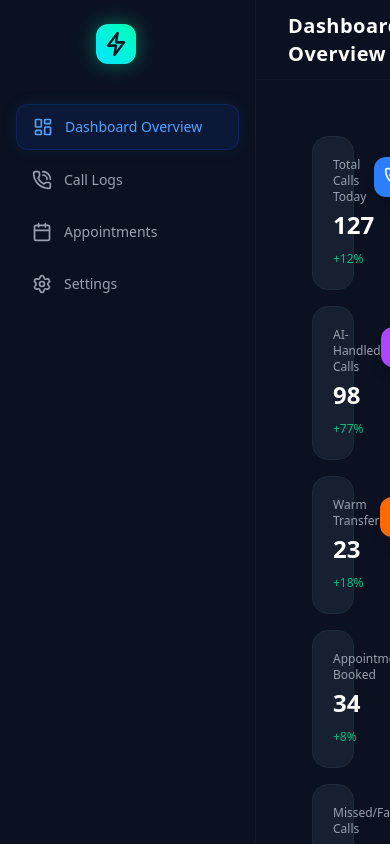
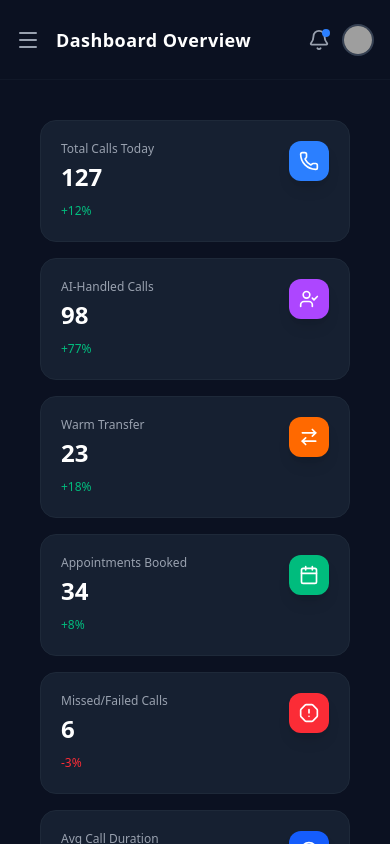
Before and after one commit to mohayminul-bd/fai-op, a React (Vite) app: page / in a window 390 px wide. Built offline with nearby package versions, Linux system fonts and the light colour scheme; grey boxes are pictures that could not be loaded.

Commit message:
final commit

```diff
--- a/src/layout/RootLayout.jsx
+++ b/src/layout/RootLayout.jsx
@@ -1,4 +1,4 @@
-import React from "react";
+import React, { useState } from "react";
 import { Link, Outlet, useLocation } from "react-router";
 import {
   LayoutDashboard,
@@ -6,11 +6,14 @@ import {
   Calendar,
   Settings,
   Bell,
+  Menu,
+  X,
 } from "lucide-react";
 import { RxLightningBolt } from "react-icons/rx";
 
 const RootLayout = () => {
   const location = useLocation();
+  const [isSidebarOpen, setSidebarOpen] = useState(false);
 
   const getPageTitle = () => {
     if (location.pathname === "/") return "Dashboard Overview";
@@ -22,54 +25,88 @@ const RootLayout = () => {
 
   return (
     <div className="h-screen flex overflow-hidden bg-[#0B1121]">
-      <aside className="w-64 bg-[#0B1121] text-white flex flex-col border-r border-gray-800/50">
-        <div className="p-6 mb-4 text-center ml-18">
-          <Link to="/">
-            <div className="w-10 h-10 rounded-xl text-center flex items-center justify-center bg-gradient-to-tr from-[#00E5FF] to-[#00FFB2] shadow-[0_0_20px_rgba(0,255,178,0.4)]">
+      {isSidebarOpen && (
+        <div
+          className="fixed inset-0 bg-black/50 z-40 lg:hidden"
+          onClick={() => setSidebarOpen(false)}
+        />
+      )}
+
+      <aside
+        className={`
+        fixed inset-y-0 left-0 z-50 w-64 bg-[#0B1121] text-white flex flex-col border-r border-gray-800/50
+        transition-transform duration-300 transform lg:relative lg:translate-x-0
+        ${isSidebarOpen ? "translate-x-0" : "-translate-x-full"}
+      `}
+      >
+        <div className="p-6 mb-4 flex items-center justify-between lg:justify-center">
+          <Link to="/" onClick={() => setSidebarOpen(false)}>
+            <div className="w-10 h-10 rounded-xl flex items-center justify-center bg-gradient-to-tr from-[#00E5FF] to-[#00FFB2] shadow-[0_0_20px_rgba(0,255,178,0.4)]">
               <RxLightningBolt className="text-[#0B1121] w-6 h-6 stroke-[0.5px]" />
             </div>
           </Link>
+
+          <button
+            className="lg:hidden text-gray-400"
+            onClick={() => setSidebarOpen(false)}
+          >
+            <X size={24} />
+          </button>
         </div>
 
         <nav className="flex-1 px-4 space-y-2">
           <SidebarItem
             to="/"
             icon={<LayoutDashboard size={20} />}
-            label="Dashboard Overview"
+            label="Dashboard"
             active={location.pathname === "/"}
+            onClick={() => setSidebarOpen(false)}
           />
           <SidebarItem
             to="/call"
             icon={<PhoneCall size={20} />}
             label="Call Logs"
             active={location.pathname === "/call"}
+            onClick={() => setSidebarOpen(false)}
           />
           <SidebarItem
             to="/appointments"
             icon={<Calendar size={20} />}
             label="Appointments"
             active={location.pathname === "/appointments"}
+            onClick={() => setSidebarOpen(false)}
           />
           <SidebarItem
             to="/settings"
             icon={<Settings size={20} />}
             label="Settings"
             active={location.pathname === "/settings"}
+            onClick={() => setSidebarOpen(false)}
           />
         </nav>
       </aside>
 
-      <div className="flex-1 flex flex-col min-w-0">
-        <nav className="h-20 bg-[#0B1121] text-white flex items-center justify-between px-8 border-b border-gray-800/30 flex-shrink-0">
-          <h1 className="text-xl font-semibold tracking-wide">
-            {getPageTitle()}
-          </h1>
-          <div className="flex items-center gap-6">
+      <div className="flex-1 flex flex-col min-w-0 overflow-hidden">
+        {/* Navbar */}
+        <nav className="h-20 bg-[#0B1121] text-white flex items-center justify-between px-4 md:px-8 border-b border-gray-800/30 flex-shrink-0">
+          <div className="flex items-center gap-4">
+            <button
+              className="lg:hidden text-gray-400"
+              onClick={() => setSidebarOpen(true)}
+            >
+              <Menu size={24} />
+            </button>
+            <h1 className="text-lg md:text-xl font-semibold tracking-wide truncate">
+              {getPageTitle()}
+            </h1>
+          </div>
+
+          <div className="flex items-center gap-3 md:gap-6">
             <button className="text-gray-400 hover:text-white transition relative">
               <Bell size={22} />
               <span className="absolute top-0 right-0 w-2 h-2 bg-blue-500 rounded-full"></span>
             </button>
-            <div className="w-10 h-10 rounded-full border-2 border-gray-700 overflow-hidden cursor-pointer">
+            <div className="w-8 h-8 md:w-10 md:h-10 rounded-full border-2 border-gray-700 overflow-hidden cursor-pointer">
               <img
                 src="https://i.pravatar.cc/150?u=a042581f4e29026704d"
                 alt="profile"
@@ -78,7 +115,7 @@ const RootLayout = () => {
           </div>
         </nav>
 
-        <main className="flex-1 overflow-y-auto bg-[#0B1121] p-8 custom-scrollbar">
+        <main className="flex-1 overflow-y-auto bg-[#0B1121] p-4 md:p-8 custom-scrollbar">
           <div className="max-w-[1200 px] mx-auto">
             <Outlet />
           </div>
@@ -88,10 +125,11 @@ const RootLayout = () => {
   );
 };
 
-// Sidebar Link Component for cleaner code
-const SidebarItem = ({ to, icon, label, active }) => (
+// Sidebar Link Component
+const SidebarItem = ({ to, icon, label, active, onClick }) => (
   <Link
     to={to}
+    onClick={onClick}
     className={`flex items-center gap-3 px-4 py-3 rounded-xl transition-all duration-200 ${
       active
         ? "bg-blue-600/10 text-blue-400 border border-blue-600/20 shadow-[0_0_15px_rgba(59,130,246,0.1)]"
```
Also changed, not shown: 1 other file (tests, documents, lock files or other folders).
